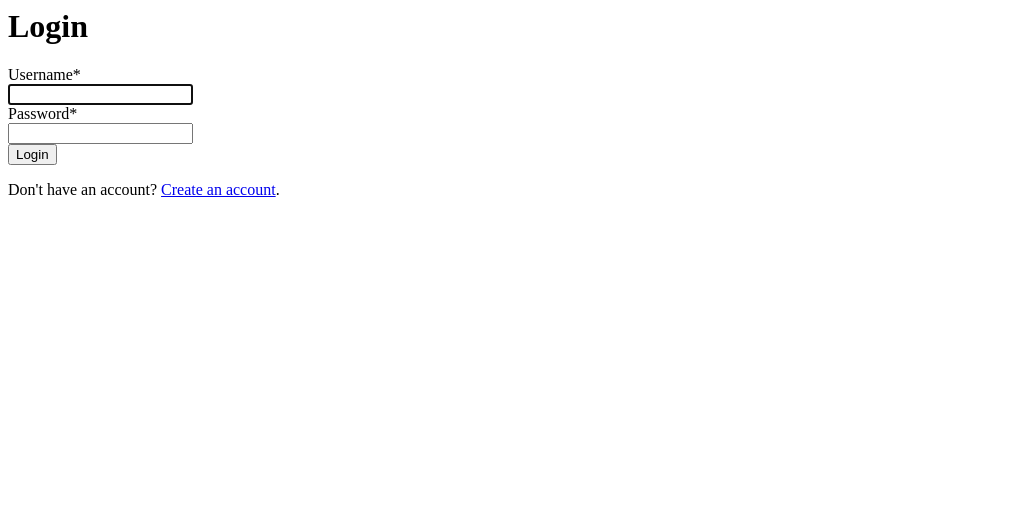
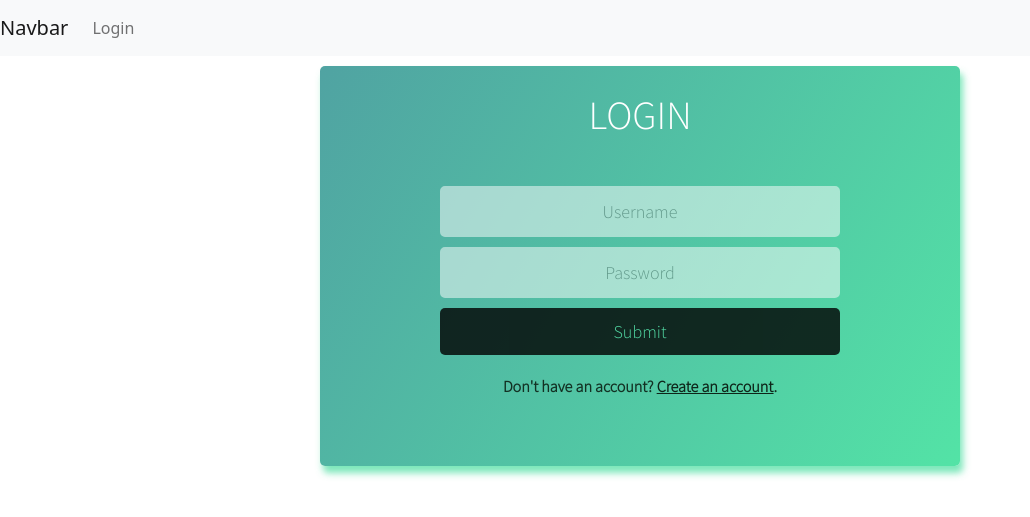
Before and after one commit to sarthakdewan1601/lab-management-system, a Django app: page /login/ in a window 1280 px wide. Shown: the top 517 px of the page, without its empty margins (0-1030 px from the left). Run offline with Django 3.2, Linux system fonts and the light colour scheme; some libraries are stand-ins or nearby versions.

Commit message:
login styled

```diff
--- a/main/forms.py
+++ b/main/forms.py
@@ -1,7 +1,7 @@
 from django import forms
 from . import models
 from .models import Staff
-from django.contrib.auth.forms import UserCreationForm
+from django.contrib.auth.forms import UserCreationForm, AuthenticationForm
 from django.contrib.auth.models import User
 
 class ComplaintForm(forms.ModelForm):
@@ -9,13 +9,25 @@ class ComplaintForm(forms.ModelForm):
         model = models.Complaint
         fields = ['computer', 'complaint']
 
+
+class LoginForm(AuthenticationForm):
+    username = forms.CharField(widget=forms.TextInput(attrs={'placeholder': 'Username'}))
+    password = forms.CharField(widget=forms.PasswordInput(attrs={'placeholder':'Password'}))
+    class Meta:
+        model=User
+        fields=['username', 'password']
+
+
 class NewUserForm(UserCreationForm):
-    email = forms.EmailField(required=True)
-    name=forms.CharField(required=True)
-    mobile_number=forms.IntegerField(required=True)
+    username = forms.CharField(widget=forms.TextInput(attrs={'placeholder': 'Username'}))
+    password1 = forms.CharField(widget=forms.PasswordInput(attrs={'placeholder':'Password'}))
+    password2 = forms.CharField(widget=forms.PasswordInput(attrs={'placeholder':'Password Confirm'}))
+    name=forms.CharField(required=True, widget=forms.PasswordInput(attrs={'placeholder':'Full Name'}))
+    email = forms.EmailField(required=True, widget=forms.PasswordInput(attrs={'placeholder':'Email'}))
+    mobile_number=forms.IntegerField(required=True, widget=forms.PasswordInput(attrs={'placeholder':'Mobile Number'}))
     class Meta:
         model = User
-        fields = ("username", "email", "password1","mobile_number","name", "password2")
+        fields = ("username", "name", "mobile_number","email", "password1", "password2")
 
     def save(self, commit=True):
         user = super(NewUserForm, self).save(commit=False)
--- a/main/views.py
+++ b/main/views.py
@@ -5,7 +5,7 @@ from django.db.models.base import Model
 from django.shortcuts import render, redirect
 from .models import Lab,Computers,Complaint,Staff
 from .forms import ComplaintForm
-from .forms import NewUserForm
+from .forms import NewUserForm, LoginForm
 from django.contrib import messages
 from django.contrib.auth.forms import AuthenticationForm #add this
 from django.contrib.auth import login, authenticate #add this
@@ -75,7 +75,7 @@ def register_request(request):
 
 def login_request(request):
 	if request.method == "POST":
-		form = AuthenticationForm(request, data=request.POST)
+		form = LoginForm(request, data=request.POST)
 		if form.is_valid():
 			username = form.cleaned_data.get('username')
 			password = form.cleaned_data.get('password')
@@ -88,7 +88,7 @@ def login_request(request):
 				messages.error(request,"Invalid username or password.")
 		else:
 			messages.error(request,"Invalid username or password.")
-	form = AuthenticationForm()
+	form = LoginForm()
 	return render(request=request, template_name="login.html", context={"login_form":form})
 
 def logout_request(request):
--- a/templates/base.html
+++ b/templates/base.html
@@ -6,6 +6,7 @@
     <meta http-equiv="X-UA-Compatible" content="IE=edge">
     <meta name="viewport" content="width=device-width, initial-scale=1.0">
     <title> Lab Management System </title>
+    <link rel="stylesheet" href="https://cdn.jsdelivr.net/npm/bootstrap@5.1.3/dist/css/bootstrap.min.css" integrity="sha384-1BmE4kWBq78iYhFldvKuhfTAU6auU8tT94WrHftjDbrCEXSU1oBoqyl2QvZ6jIW3" crossorigin="anonymous">
     {% block head %} {% endblock head %}
     {% block style_css %}
     {% endblock style_css %}
--- a/templates/login.html
+++ b/templates/login.html
@@ -1,15 +1,116 @@
 {% extends "base.html" %}
+{% block head %}
+<style>
+  @import url(https://fonts.googleapis.com/css?family=Source+Sans+Pro:200,300);
+  .formContainer{
+    margin: 10px auto;
+    justify-content: center;
+    align-items: center;
+    position: relative;
+    background-image: -moz-linear-gradient(top left, #50a3a2 0%, #53e3a6 100%);
+    background-image: -webkit-linear-gradient(top left, #50a3a2 0%, #53e3a6 100%);
+    background-image: -o-linear-gradient(top left, #50a3a2 0%, #53e3a6 100%);
+    background-image: linear-gradient(top left, #50a3a2 0%, #53e3a6 100%);
+    width: 50%;
+    height: 50vh;
+    padding: 25px;
+    z-index: 2;
+    border-radius: 5px;
+    box-shadow: 3px 7px 7px #51dfa4c0;
+  }
+
+  h1{
+    margin-top: 0px;
+    color : #fff;
+    text-align: center;
+    font-size : 50px;
+    font-family: "Source Sans Pro", sans-serif;
+    text-transform: uppercase;
+  }
+
+  .formControl{
+    position: absolute;
+    top: 30%;
+    left: 50%;
+    transform: translate(-50%);
+    margin-bottom: 20px;
+  }
+
+  .control-group{
+    width: 400px;
+  }
+  .control-label{
+    display: none;
+  }
+  .textinput, .textInput{
+    display: block;
+    width: 100%;
+    border-radius: 5px;
+    padding: 10px 15px;
+    font-size : 18px;
+    outline: none;
+    margin-bottom: 10px;
+    border: 2px solid #fff;
+    text-align: center;
+    background-color: fade(white, 20%);
+    transition-duration: 0.25s;
+    opacity: 0.5;
+    font-family: 'Source Sans Pro', sans-serif;
+  }
+
+  .submitButton{
+    width: 100%;
+    padding: 10px 20px;
+    font-weight: 500;
+    font-size : 18px;
+    opacity : 0.8;
+    background-color: #000;
+    color: rgb(84, 227, 167);
+    border: 0;
+    border-radius: 5px;
+    cursor: pointer;
+    font-family: 'Source Sans Pro', sans-serif;
+  }
+
+  .submitButton:hover{
+    color: white;
+    background: rgba(14, 37, 25, 0.925);
+  }
+
+  .text-center{
+    position: absolute;
+    top: 80%;
+    left: 50%;
+    transform: translate(-50%, -50%);
+    font-size: 1rem;
+    font-weight: bold;
+    font-family: 'Source Sans Pro', sans-serif;
+    color: rgba(14, 37, 25, 0.925);
+  }
+
+  .text-center a{
+    color : rgb(14, 37, 25);
+  }
+  .text-center a:hover{
+    color : rgb(14, 37, 25);
+  }
+</style>
+
+{% endblock head %}
 
 {% block body %}
+{% include 'navbar.html' with user=user %}
 
 {% load crispy_forms_tags %}
 <!--Login-->
-<div class="container py-5">
+<div class="formContainer">
   <h1>Login</h1>
   <form method="POST">
-    {% csrf_token %}
-    {{ login_form|crispy }}
-    <button class="btn btn-primary" type="submit">Login</button>
+    <div class="formControl">
+      {% csrf_token %}
+      {{ login_form|crispy }}
+      <button class="submitButton" type="submit">Submit</button>
+    </div>
   </form>
   <p class="text-center">Don't have an account? <a href="/register">Create an account</a>.</p>
 </div>
```
Also changed, not shown: templates/register.html (+92 -1 lines), db.sqlite3.
